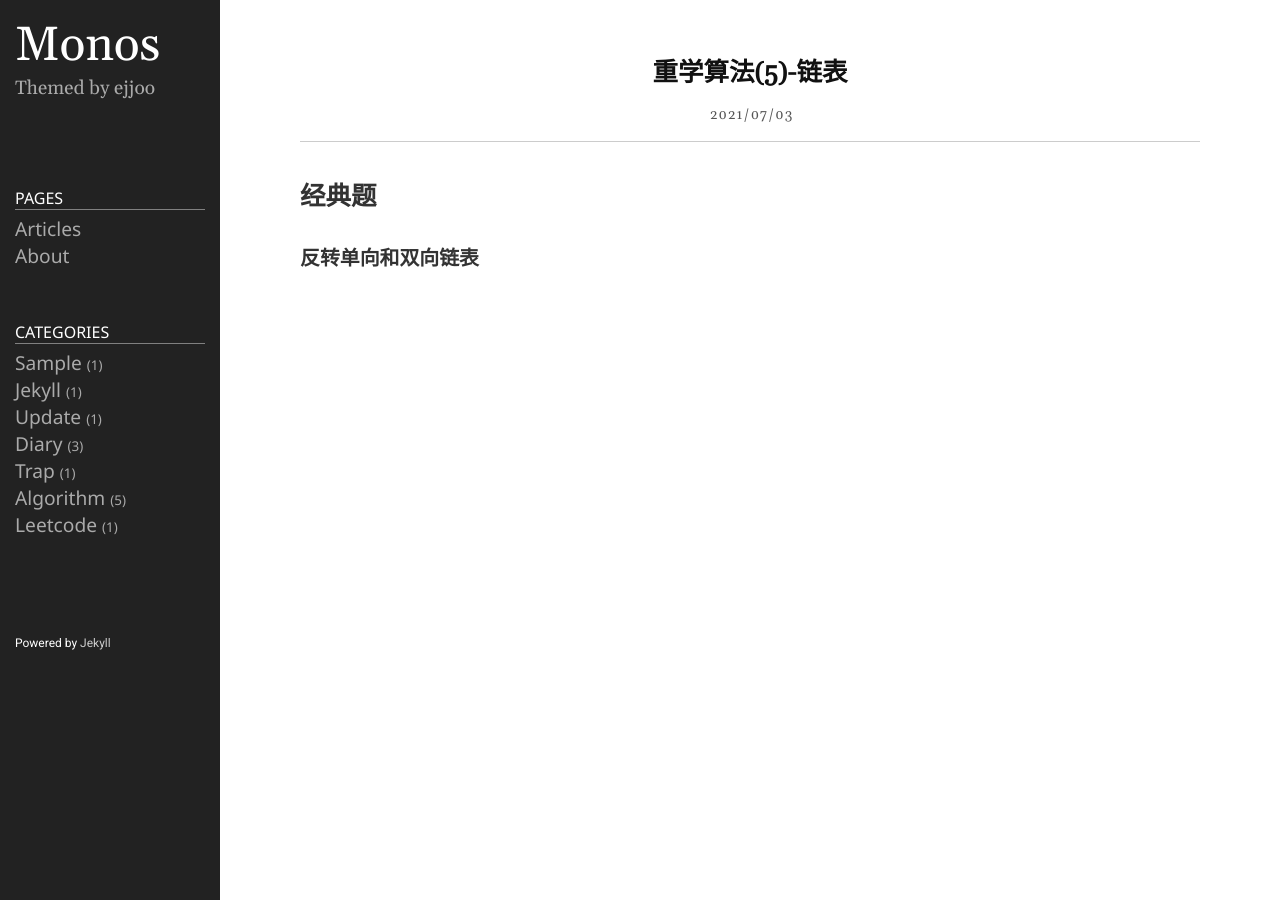
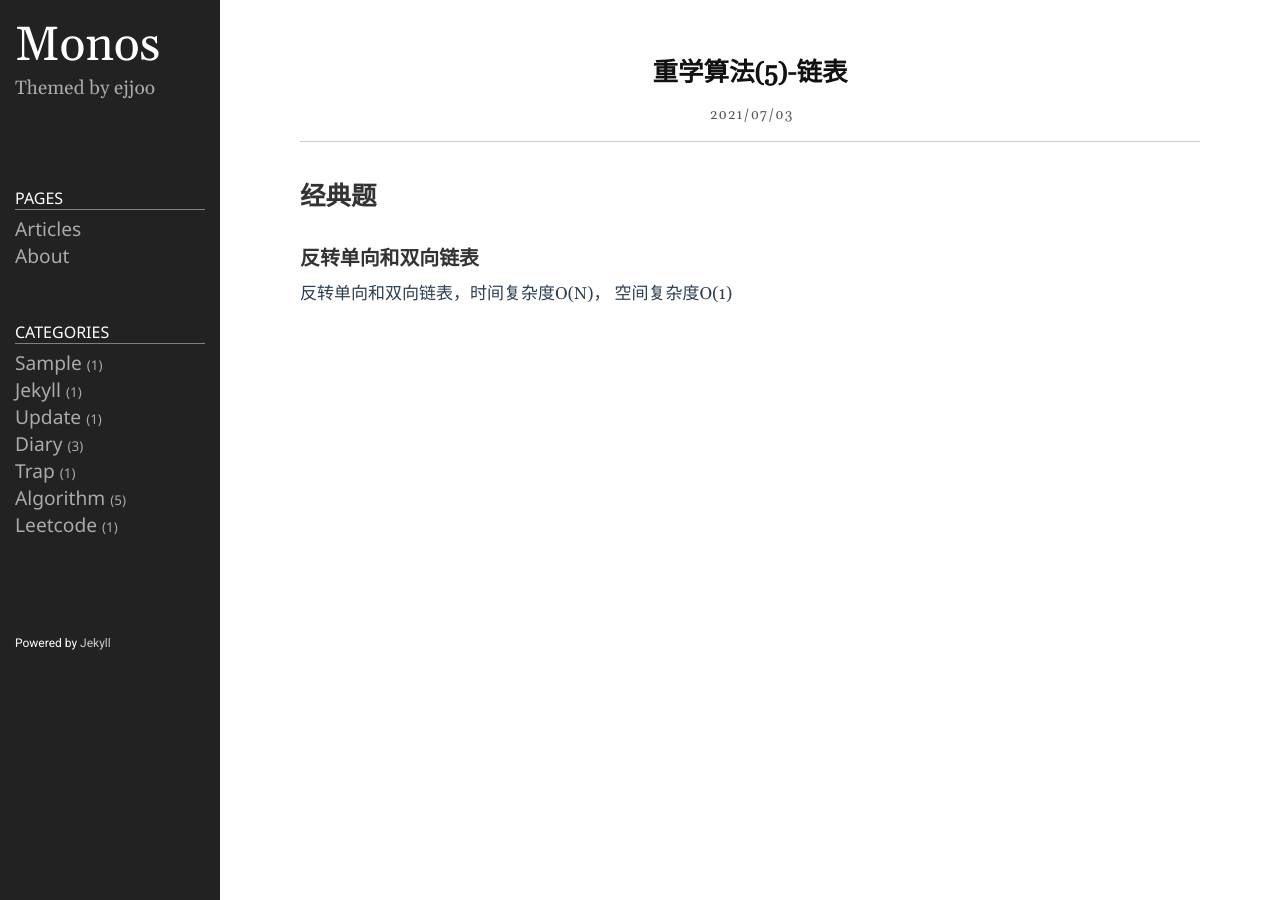
Before and after one commit to Taunk714/Taunk.github.io, a Jekyll site: the page built from _posts/2021-07-03-重学算法(5)-链表.md, in a window 1280 px wide. Built offline with Jekyll 4.4.1, drawn with Linux system fonts in a browser that asks for light colours.

Commit message:
修改文件: _posts/2021-07-03-重学算法(5)-链表.md

```diff
--- a/_posts/2021-07-03-重学算法(5)-链表.md
+++ b/_posts/2021-07-03-重学算法(5)-链表.md
@@ -11,3 +11,4 @@ preview: 1
 
 ## 经典题
 ### 反转单向和双向链表
+反转单向和双向链表，时间复杂度O(N)， 空间复杂度O(1)
```
